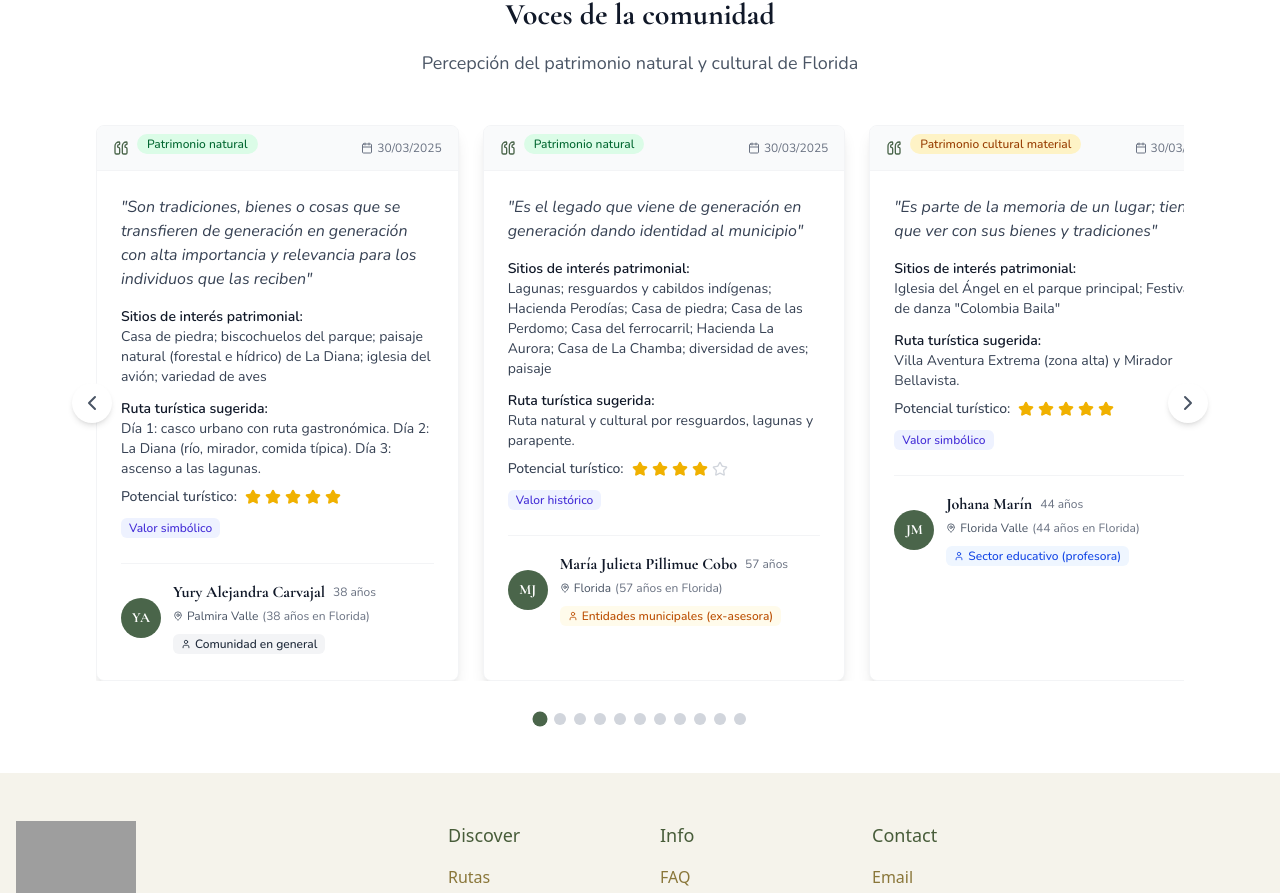
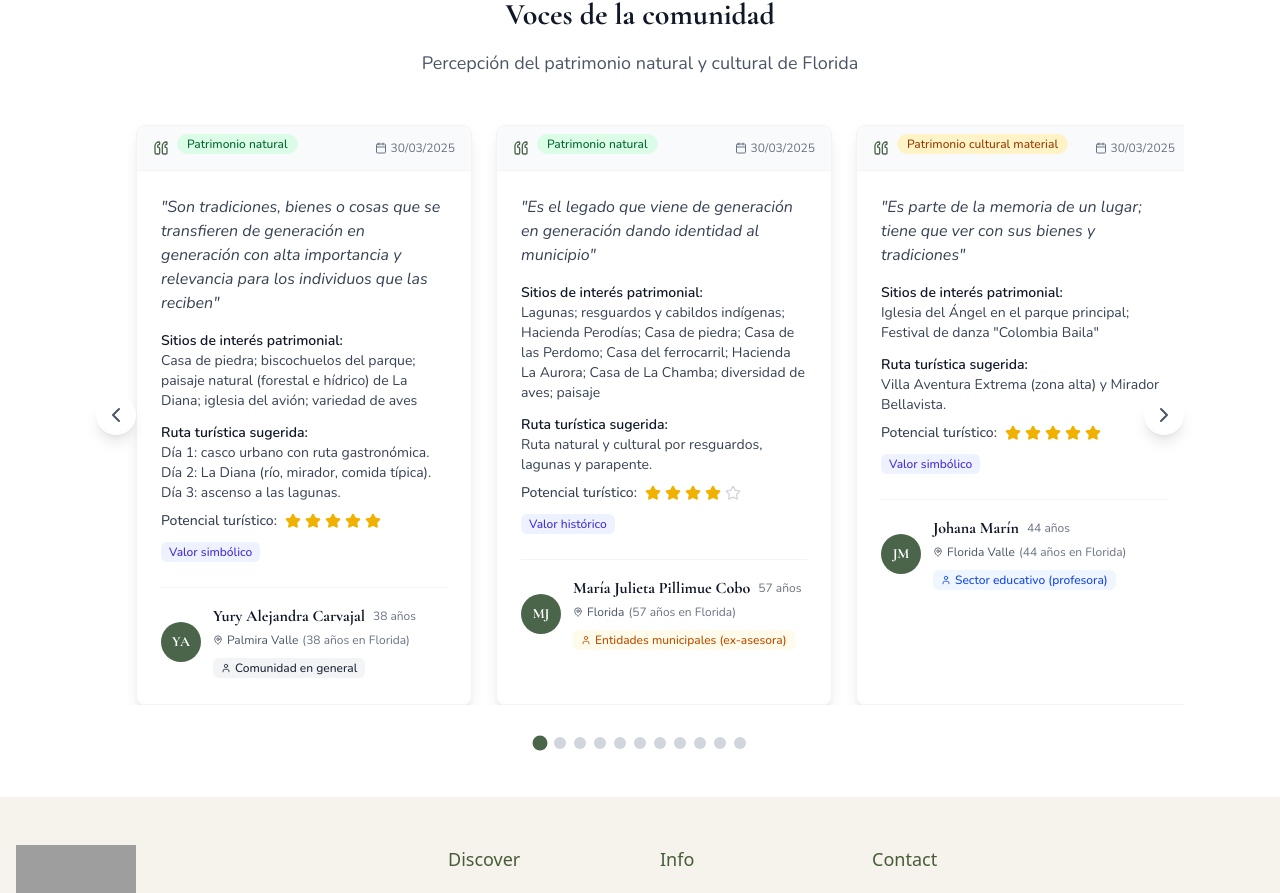
Before and after one commit to Torrescjua/blog-app, a React (Vite) app: page / in a window 1280 px wide. Shown: the part 5559-6452 px from the top of the page. Built offline with nearby package versions, Linux system fonts and the light colour scheme; grey boxes are pictures that could not be loaded.

Commit message:
Scrolling form testimonies addepted for moviles

```diff
--- a/src/components/InterviewsCarousel.jsx
+++ b/src/components/InterviewsCarousel.jsx
@@ -179,14 +179,19 @@ const InterviewsCarousel = ({
           </p>
         </div>
 
-        {/* Carrusel */}
+        {/* Carrusel con botones de navegación en posiciones fijas */}
         <div className="relative">
-          {/* Flecha izquierda */}
-          <div className="absolute inset-y-0 left-0 flex items-center -ml-4 sm:-ml-6 z-10">
+          {/* Contenedor para el carrusel y los botones */}
+          <div className="relative h-full">
+            {/* Botones de navegación en posiciones fijas */}
+            <div className="absolute top-0 bottom-0 left-0 right-0 pointer-events-none">
+              <div className="relative h-full max-w-6xl mx-auto">
+                {/* Flecha izquierda - posición fija */}
+                <div className="absolute top-1/2 left-0 transform -translate-y-1/2 z-20 pointer-events-auto">
                   <button
                     onClick={prev}
                     disabled={interviews.length <= visibleCount}
-              className={`bg-white rounded-full p-2 shadow-md focus:outline-none transform transition-transform duration-300 ${
+                    className={`bg-white rounded-full p-2 shadow-lg focus:outline-none transform transition-transform duration-300 ${
                       interviews.length <= visibleCount
                         ? "opacity-50 cursor-not-allowed"
                         : "hover:bg-gray-50 hover:scale-110"
@@ -197,12 +202,12 @@ const InterviewsCarousel = ({
                   </button>
                 </div>
 
-          {/* Flecha derecha */}
-          <div className="absolute inset-y-0 right-0 flex items-center -mr-4 sm:-mr-6 z-10">
+                {/* Flecha derecha - posición fija */}
+                <div className="absolute top-1/2 right-0 transform -translate-y-1/2 z-20 pointer-events-auto">
                   <button
                     onClick={next}
                     disabled={interviews.length <= visibleCount}
-              className={`bg-white rounded-full p-2 shadow-md focus:outline-none transform transition-transform duration-300 ${
+                    className={`bg-white rounded-full p-2 shadow-lg focus:outline-none transform transition-transform duration-300 ${
                       interviews.length <= visibleCount
                         ? "opacity-50 cursor-not-allowed"
                         : "hover:bg-gray-50 hover:scale-110"
@@ -212,9 +217,11 @@ const InterviewsCarousel = ({
                     <ChevronRight size={24} className="text-gray-600" />
                   </button>
                 </div>
+              </div>
+            </div>
 
             {/* Tarjetas */}
-          <div className="overflow-hidden">
+            <div className="overflow-hidden px-10"> {/* Añadimos padding para dejar espacio a los botones */}
               <div className="flex gap-6">
                 <AnimatePresence initial={false} custom={direction} mode="popLayout">
                   {visibleInterviews.map((item, idx) => (
@@ -330,6 +337,7 @@ const InterviewsCarousel = ({
               </div>
             </div>
           </div>
+        </div>
 
         {/* Paginación */}
         <div className="flex justify-center mt-8">
```
Lines whose indentation alone changed are shown as unchanged.
